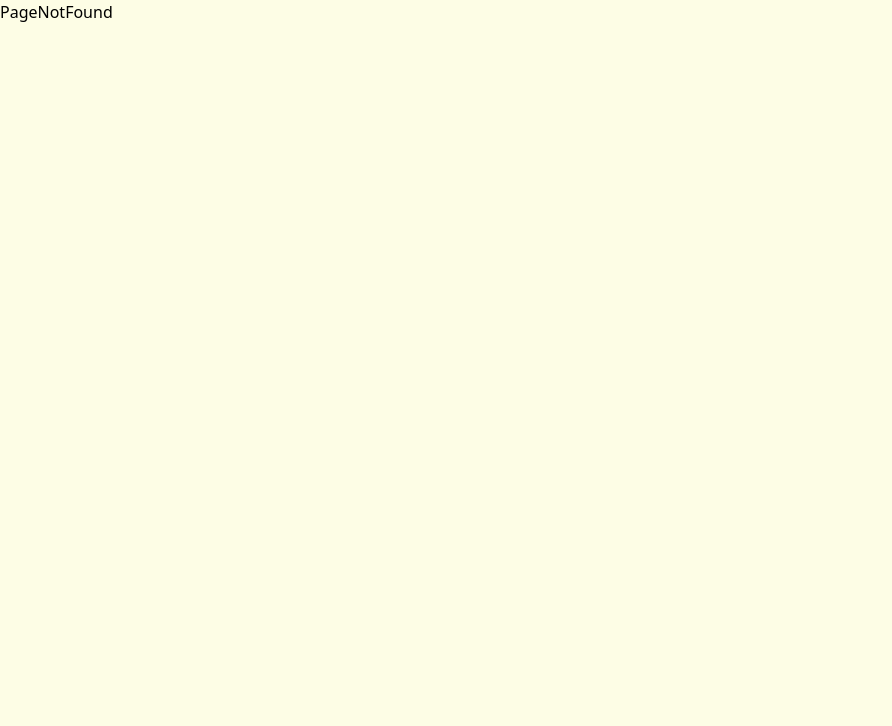
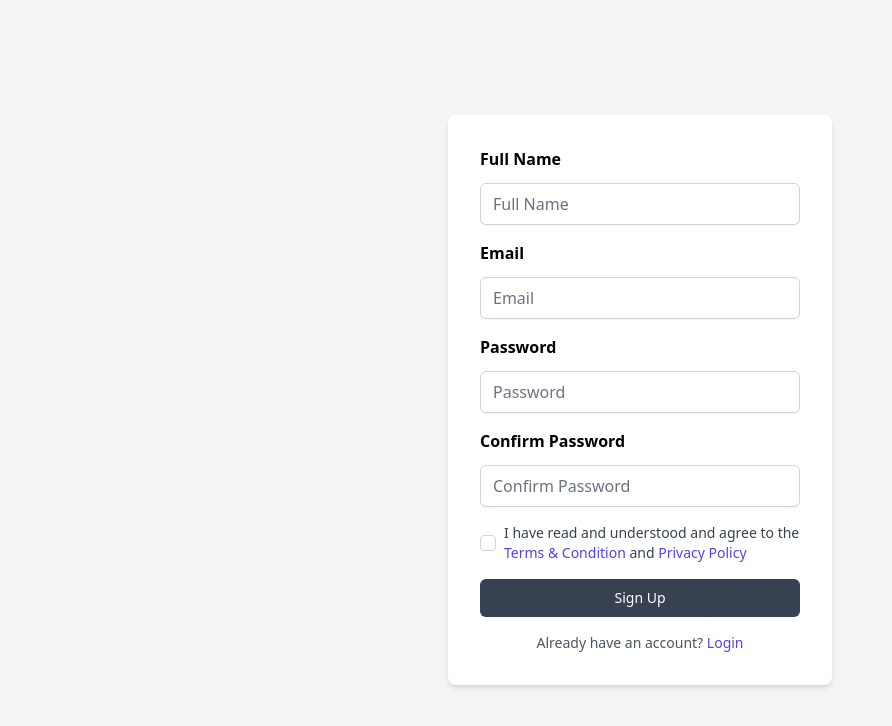
Before and after one commit to tymer007/Auto-Lease, a React (Vite) app: page /signup in a window 1280 px wide. Shown: the top 726 px of the page, without its empty margins (0-892 px from the left). Built offline with nearby package versions, Linux system fonts and the light colour scheme.

Commit message:
Working on Sign Up Page

```diff
--- /dev/null
+++ b/src/components/Input.jsx
@@ -0,0 +1,22 @@
+import React, { forwardRef } from "react";
+
+const Input = forwardRef(({ label, type, id, placeholder }, ref) => {
+  return (
+    <div className="flex flex-col w-full gap-2">
+      <div className="flex justify-between">
+        <label htmlFor={id} className="font-semibold capitalize">
+          {label}
+        </label>
+      </div>
+      <input
+        id={id}
+        type={type}
+        ref={ref}
+        className="mt-1 block w-full rounded-md border-gray-300 shadow-sm focus:border-indigo-300 focus:ring focus:ring-indigo-200 focus:ring-opacity-50"
+        placeholder={placeholder}
+      />
+    </div>
+  );
+});
+
+export default Input;
--- /dev/null
+++ b/src/components/LogoHeader.jsx
@@ -0,0 +1,17 @@
+import React from 'react';
+import SubtractImage  from '../assets/Subtract.svg'
+
+const  LogoHeader = () => {
+    return (
+        <div className="flex justify-center items-center h-screen bg-gray-100">
+          <img
+            src={SubtractImage}
+            alt="Responsive"
+            className="w-full max-w-xs sm:max-w-sm md:max-w-md lg:max-w-lg xl:max-w-xl"
+          />
+        </div>
+      );
+    };
+
+
+export default LogoHeader;
--- a/src/components/Navbar.jsx
+++ b/src/components/Navbar.jsx
@@ -41,9 +41,12 @@ const Navbar = () => {
             Login
           </button>
 
-          <button className="bg-autoCream text-autoPurple px-5 py-2 rounded hover:bg-transparent hover:text-autoCream hover:border hover:border-autoCream transition duration-300">
-            Sign Up
-          </button>
+          <Link
+  to="/signup"
+  className="bg-autoCream text-autoPurple px-5 py-2 rounded hover:bg-transparent hover:text-autoCream hover:border hover:border-autoCream transition duration-300">
+
+  Sign Up
+</Link>
         </div>
         <div className="md:hidden flex items-center">
           <button
--- a/src/main.jsx
+++ b/src/main.jsx
@@ -8,6 +8,7 @@ import Home from './pages/Home.jsx'
 import ContactUs from './pages/ContactUs.jsx'
 import AboutUs from './pages/AboutUs.jsx'
 import PageNotFound from './pages/PageNotFound.jsx'
+import SignUp from './pages/SignUp.jsx'
 
 ReactDOM.createRoot(document.getElementById('root')).render(
   <BrowserRouter>
@@ -16,7 +17,7 @@ ReactDOM.createRoot(document.getElementById('root')).render(
       <Route path='/Home' element={<Home />} />
       <Route path='/AboutUs' element={< AboutUs />} />
       <Route path='/ContactUs' element={< ContactUs />} />
-
+      <Route path='/signup' element={< SignUp />} />
 
 
       <Route path='*' element={< PageNotFound />} />
--- a/src/pages/PageNotFound.jsx
+++ b/src/pages/PageNotFound.jsx
@@ -1,9 +1,60 @@
-import React from 'react'
+import React from 'react';
+import { Link } from 'react-router-dom';
 
-function PageNotFound() {
+const PageNotFound = () => {
+  const styles = {
+    container: {
+      display: 'flex',
+      flexDirection: 'column',
+      alignItems: 'center',
+      justifyContent: 'center',
+      height: '100vh',
+      textAlign: 'center',
+      fontFamily: 'Arial, sans-serif',
+    },
+    oops: {
+      fontSize: '72px',
+      fontWeight: 'bold',
+      marginBottom: '20px',
+      background: 'linear-gradient(to right, #000080, #4B0082)',
+      WebkitBackgroundClip: 'text',
+      WebkitTextFillColor: 'transparent',
+    },
+    errorCode: {
+      fontSize: '24px',
+      fontWeight: 'bold',
+      marginBottom: '10px',
+    },
+    message: {
+      fontSize: '16px',
+      marginBottom: '20px',
+    },
+    button: {
+      padding: '10px 20px',
+      fontSize: '16px',
+      backgroundColor: 'autoPurple',
+      color: 'autoCream',
+      border: 'none',
+      borderRadius: '5px',
+      cursor: 'pointer',
+      textDecoration: 'none',
+    },
+  };
+
   return (
-    <div>PageNotFound</div>
-  )
-}
+    <div style={styles.container}>
+      <h1 style={styles.oops}>Oops!</h1>
+      <h2 style={styles.errorCode}>404 - PAGE NOT FOUND</h2>
+      <p style={styles.message}>
+        The page you are looking for might have been removed,
+        <br />
+        had its name changed or is temporarily unavailable.
+      </p>
+      <Link to="/" style={styles.button}>
+        GO TO HOMEPAGE
+      </Link>
+    </div>
+  );
+};
 
-export default PageNotFound
+export default PageNotFound;
--- /dev/null
+++ b/src/pages/SignUp.jsx
@@ -0,0 +1,103 @@
+import React, { useRef } from "react";
+import Input from "../components/Input";
+import axios from "axios";
+// import LogoHeader from '../components/';
+
+const SignUp = () => {
+  const name = useRef();
+  const email = useRef();
+  const password = useRef();
+  const passwordConfirm = useRef();
+
+  const handleSubmit = async (e) => {
+    e.preventDefault();
+    const data = new FormData(e.target);
+    console.log(data.entries());
+    try {
+        const response = await axios.post('https://auto-lease-backend.onrender.com/api/v1/auth/sign-up',data);
+        console.log(response.data);
+      } catch (error) {
+        console.error('There was an error submitting the form!', error);
+      }
+    };
+
+  return (
+    <div className="min-h-screen bg-gray-100 flex justify-center items-center">
+      <div className="bg-white p-8 rounded-lg shadow-md w-96">
+        {/* <LogoHeader /> */}
+        <form className="space-y-4" onSubmit={handleSubmit}>
+          <Input
+            label="Full Name"
+            type="text"
+            id="name"
+            placeholder="Full Name"
+            name="name"
+            ref={name}
+          />
+          <Input
+            label="Email"
+            type="email"
+            id="email"
+            placeholder="Email"
+            name="email"
+            ref={email}
+          />
+          <Input
+            label="Password"
+            type="password"
+            id="password"
+            placeholder="Password"
+            name="password"
+            ref={password}
+          />
+          <Input
+            label="Confirm Password "
+            type="password"
+            id="confirmPassword"
+            placeholder="Confirm Password"
+            name="passwordConfirm"
+            ref={passwordConfirm}
+          />
+
+          <div className="flex items-center">
+            <input
+              type="checkbox"
+              id="terms"
+              name="terms"
+              className="focus:ring-indigo-500 h-4 w-4 text-indigo-600 border-gray-300 rounded"
+            />
+            <label htmlFor="terms" className="ml-2 block text-sm text-gray-700">
+              I have read and understood and agree to the{" "}
+              <a href="#" className="text-indigo-600 hover:text-indigo-500">
+                Terms & Condition
+              </a>{" "}
+              and{" "}
+              <a href="#" className="text-indigo-600 hover:text-indigo-500">
+                Privacy Policy
+              </a>
+            </label>
+          </div>
+
+          <button
+            type="submit"
+            className="w-full py-2 px-4 border border-transparent rounded-md shadow-sm text-sm font-medium text-white bg-gray-700 hover:bg-gray-800 focus:outline-none focus:ring-2 focus:ring-offset-2 focus:ring-gray-500"
+          >
+            Sign Up
+          </button>
+        </form>
+
+        <p className="mt-4 text-center text-sm text-gray-600">
+          Already have an account?{" "}
+          <a
+            href="#"
+            className="font-medium text-indigo-600 hover:text-indigo-500"
+          >
+            Login
+          </a>
+        </p>
+      </div>
+    </div>
+  );
+};
+
+export default SignUp;
```
Also changed, not shown: src/assets/Subtract.png (added), src/assets/Subtract.svg (added).
